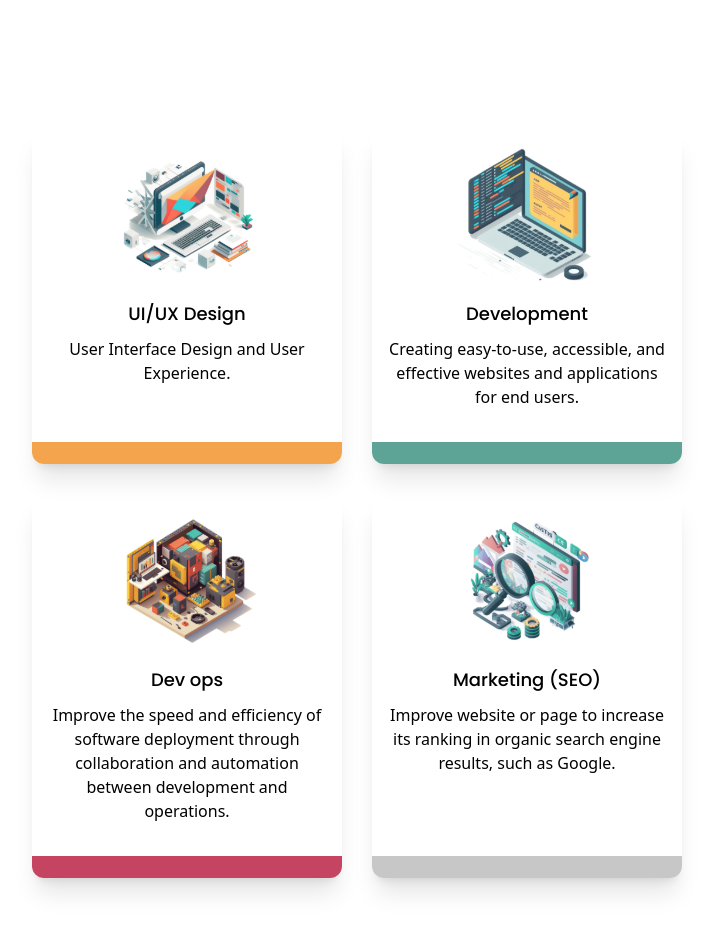
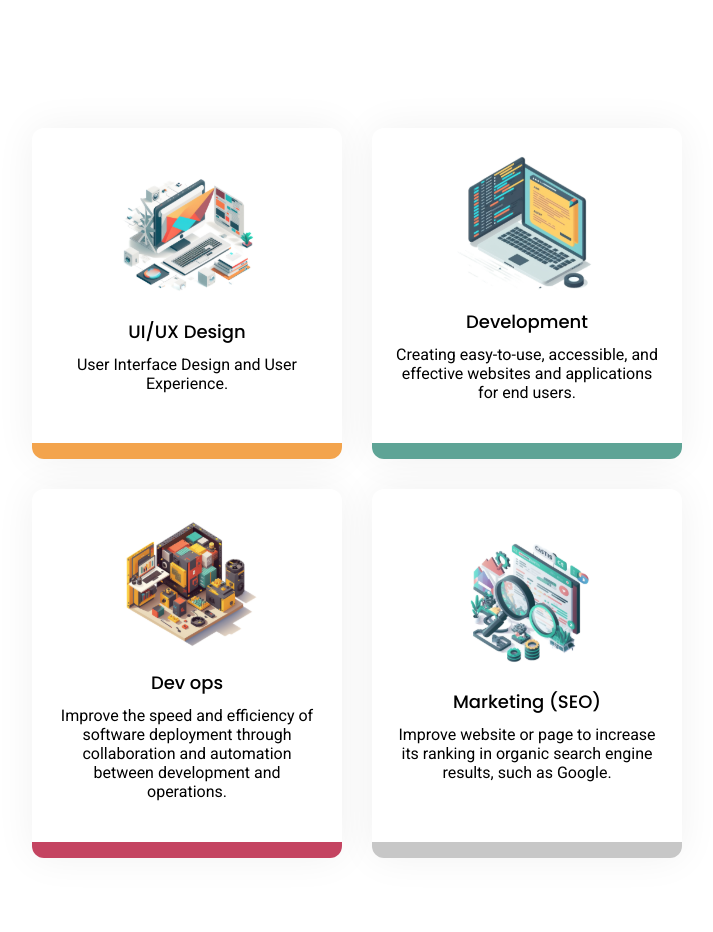
Before and after one commit to contentcraftstudio/Coderlabs-web-2.0, a Next.js app: page / in a window 1280 px wide. Shown: the part 1760-2692 px from the top of the page, without its empty margins (283-996 px from the left). Built offline with nearby package versions, Linux system fonts and the light colour scheme.

Commit message:
change:: line height and font size

```diff
--- a/components/Card.tsx
+++ b/components/Card.tsx
@@ -18,20 +18,18 @@ export default function Card({ color, img, title, paragraph }: Props) {
     size?.width <= 380
       ? 100
       : size?.width >= 381 && size?.width <= 768
-      ? 110
-      : 150
+        ? 110
+        : 150
   return (
-    <div
-      className={`sm:w-[300px] md:w-[310px] xl:w-[375px] flex flex-col gap-[10px] shadow-xl py-[12px] rounded border-b-[22px] px-[12px] ${color}`}
-    >
+    <div className={`sm:w-[300px] md:w-[310px] xl:w-[375px] justify-center flex flex-col gap-[10px] shadow-[0px_0px_40px_rgba(0,0,0,0.06)] py-[20px] rounded xl:border-b-[22px] sm:border-b-[16px] px-[20px] ${color}`}>
       <div className='flex justify-center'>
         <Image src={img} alt='UI/UX Design' width={imgSize} height={imgSize} />
       </div>
       <div className='w-100% text-center'>
-        <h3 className='sm:text-[16px] md:text-[18px] xl:text-xl font-secondary font-medium'>
+        <h3 className='sm:text-[16px] md:text-[18px] xl:text-[20px] font-secondary font-medium'>
           {t(title)}
         </h3>
-        <p className='sm:text-[14px] md:text-[16px] xl:text-xl font-normal pt-[10px] mb-[21px]'>
+        <p className='sm:text-[16px] sm:leading-[19px] md:leading-[19px] xl:leading-[23px] md:text-[16px] xl:text-[20px] font-primary font-normal pt-[10px] mb-[21px]'>
           {t(paragraph)}
         </p>
       </div>
```
